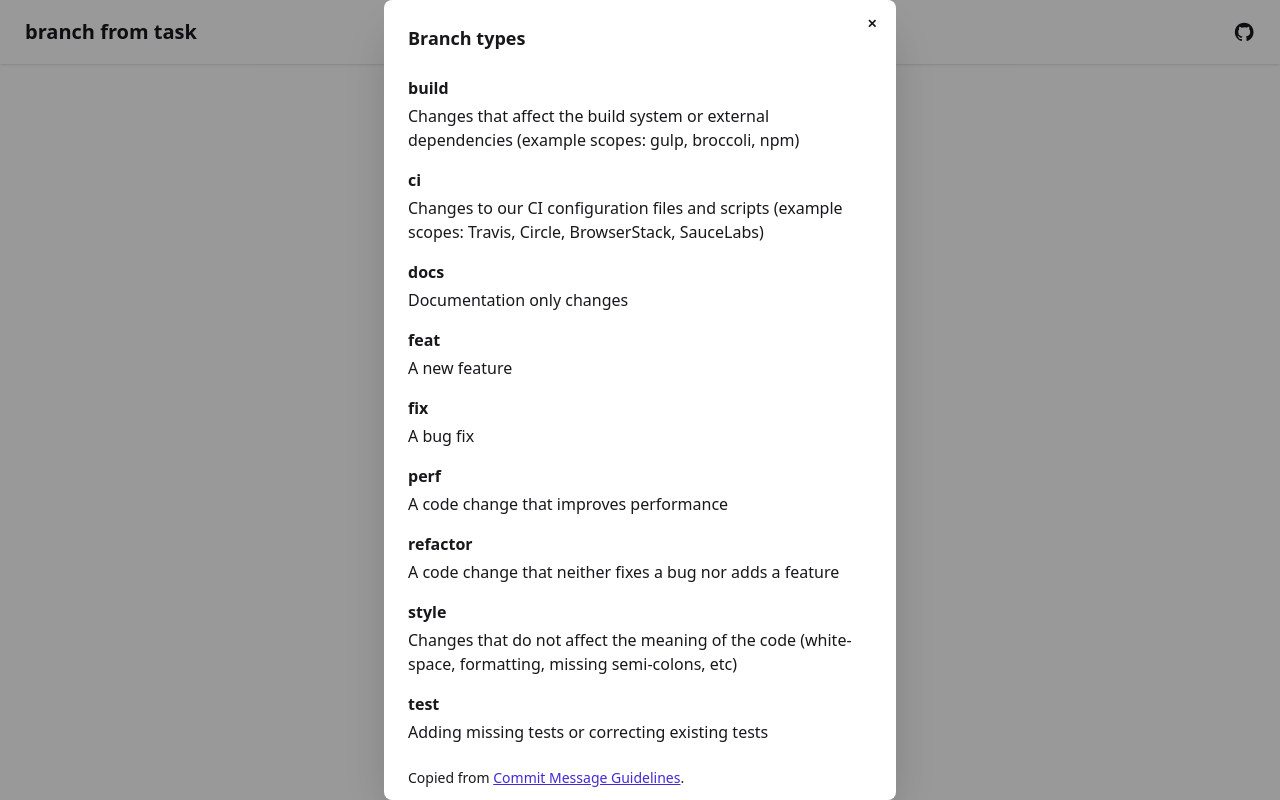
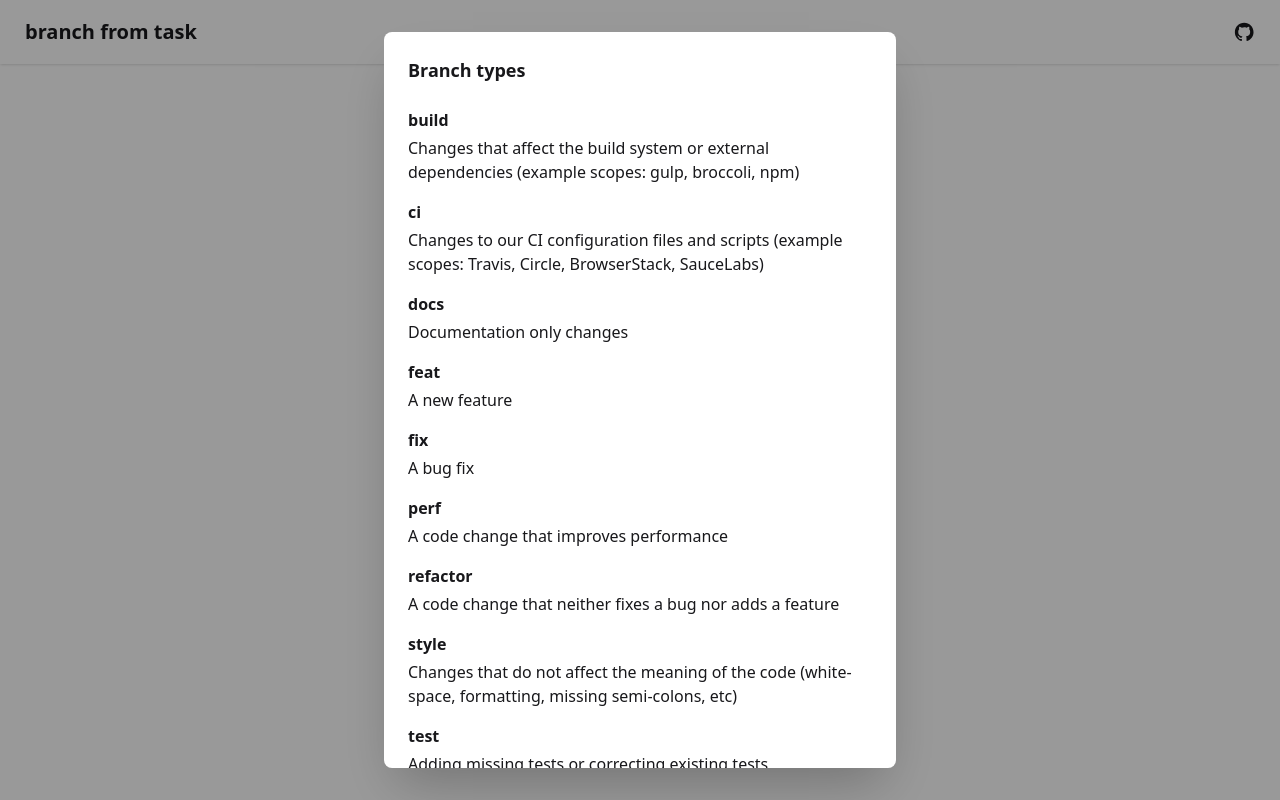
Before and after one commit to mathisvester/branch-from-task, an Angular app: page / in a window 1280 px wide. Both pictures are taken after typing "Sample", "Sample" into the empty fields and a click on the button "Open modal". Built offline with nearby package versions, Linux system fonts and the light colour scheme.

Commit message:
feat: improve modal ui

```diff
--- a/src/app/app.component.html
+++ b/src/app/app.component.html
@@ -63,10 +63,10 @@
 
   <dialog id="modal_branch_types" class="modal">
     <div class="modal-box">
-      <form method="dialog">
-        <button class="btn btn-sm btn-circle btn-ghost absolute right-2 top-2">✕</button>
-      </form>
       <app-branch-types />
     </div>
+    <form method="dialog" class="modal-backdrop">
+      <button>close</button>
+    </form>
   </dialog>
 </main>
--- a/src/styles.css
+++ b/src/styles.css
@@ -13,3 +13,7 @@
         color: color-mix(in oklab, #ecf9ff 50%, transparent);
     }
 }
+
+.modal-box {
+    max-height: calc(100dvh - 4rem);
+}
```
